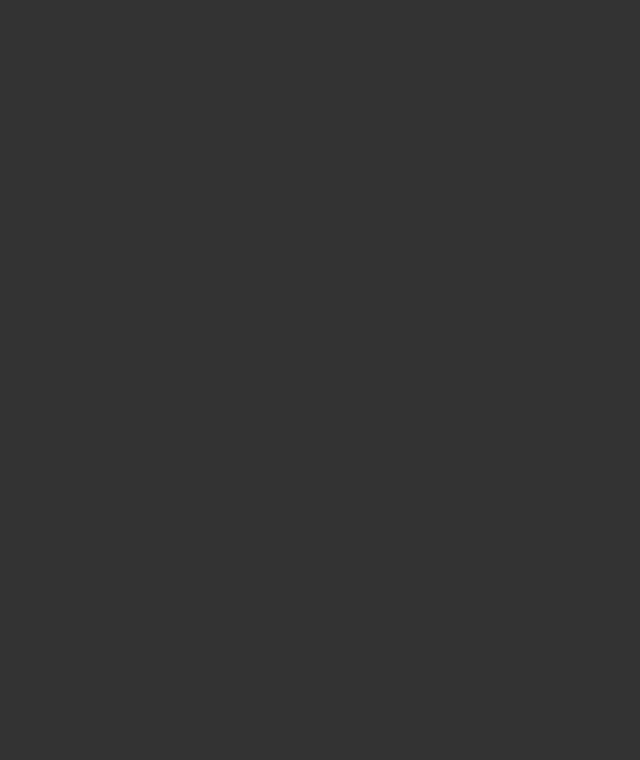
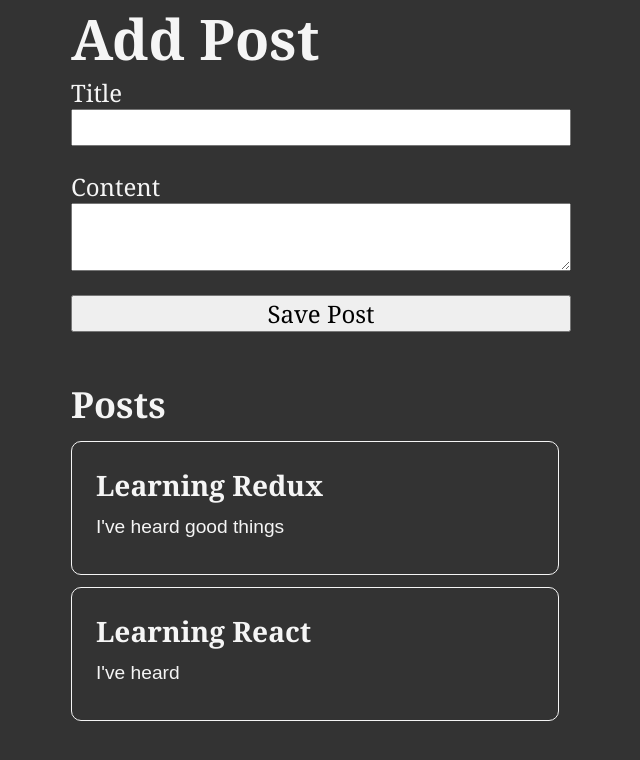
Before and after one commit to MyP99999/postmaker, a React (Create React App) app: page / in a window 1280 px wide. Shown: the top 760 px of the page, without its empty margins (319-959 px from the left). Built offline with nearby package versions, Linux system fonts and the light colour scheme.

Commit message:
adding posts

```diff
--- a/src/App.js
+++ b/src/App.js
@@ -1,8 +1,11 @@
+import AddPostForm from "./features/posts/AddPostForm";
+import PostsList from "./features/posts/PostsList";
 
 function App() {
   return (
     <main>
-
+      <AddPostForm />
+      <PostsList />
     </main>
   );
 }
--- a/src/app/store.js
+++ b/src/app/store.js
@@ -1,7 +1,8 @@
 import { configureStore } from "@reduxjs/toolkit";
+import postsReducer from '../features/posts/postsSlice'
 
 export const store = configureStore({
     reducer:{
-
+      posts: postsReducer,
     }
 })
--- /dev/null
+++ b/src/features/posts/AddPostForm.js
@@ -0,0 +1,45 @@
+import React, { useState } from 'react'
+import { useDispatch } from 'react-redux'
+import { postAdded } from './postsSlice'
+
+const AddPostForm = () => {
+    const dispatch = useDispatch()
+
+    const [title, setTitle] = useState('')
+    const [content, setContent] = useState('')
+
+    const onTitleChanged = e => setTitle(e.target.value)
+    const onContentChanged = e => setContent(e.target.value)
+
+    const onSavePostClicked = () => {
+        if (title && content) {
+            dispatch(postAdded(title, content))
+        }
+    }
+
+    return (
+        <div>
+            <h1>Add Post</h1>
+            <form>
+                <label htmlFor="title">Title</label>
+                <input
+                    type="text"
+                    id="title"
+                    value={title}
+                    onChange={onTitleChanged}
+                />
+                <label htmlFor="content">Content</label>
+                <textarea
+                    id="content"
+                    value={content}
+                    onChange={onContentChanged}
+                />
+                <button type="button" onClick={onSavePostClicked}>
+                    Save Post
+                </button>
+            </form>
+        </div>
+    )
+}
+
+export default AddPostForm
--- /dev/null
+++ b/src/features/posts/PostsList.js
@@ -0,0 +1,22 @@
+import React from 'react'
+import { useSelector } from 'react-redux'
+import { selectAllPosts } from './postsSlice'
+
+const PostsList = () => {
+    const posts = useSelector(selectAllPosts)
+
+    const renderedPosts = posts.map(post => (
+        <article key={post.id}>
+            <h3>{post.title}</h3>
+            <p>{post.content.substring(0, 100)}</p>
+        </article>
+    ))
+
+    return (
+        <section>
+            <h2>Posts</h2>
+            {renderedPosts}
+        </section>)
+}
+
+export default PostsList
--- a/src/features/posts/postsSlice.js
+++ b/src/features/posts/postsSlice.js
@@ -1,4 +1,4 @@
-import { createSlice } from "@reduxjs/toolkit";
+import { createSlice, nanoid } from "@reduxjs/toolkit";
 
 const initialState = [
     { id: '1', title: 'Learning Redux', content: "I've heard good things" },
@@ -9,8 +9,25 @@ const postsSlice = createSlice({
     name: 'posts',
     initialState,
     reducers: {
+        postAdded: {
+            reducer(state, action) {
+                state.push(action.payload)
+            },
+            prepare(title, content) {
+                return {
+                    payload: {
+                        id: nanoid(),
+                        title, content
+                    }
+                }
+            }
 
+        }
     }
 })
 
+export const selectAllPosts = (state) => state.posts;
+
+export const { postAdded } = postsSlice.actions
+
 export default postsSlice.reducer
```
